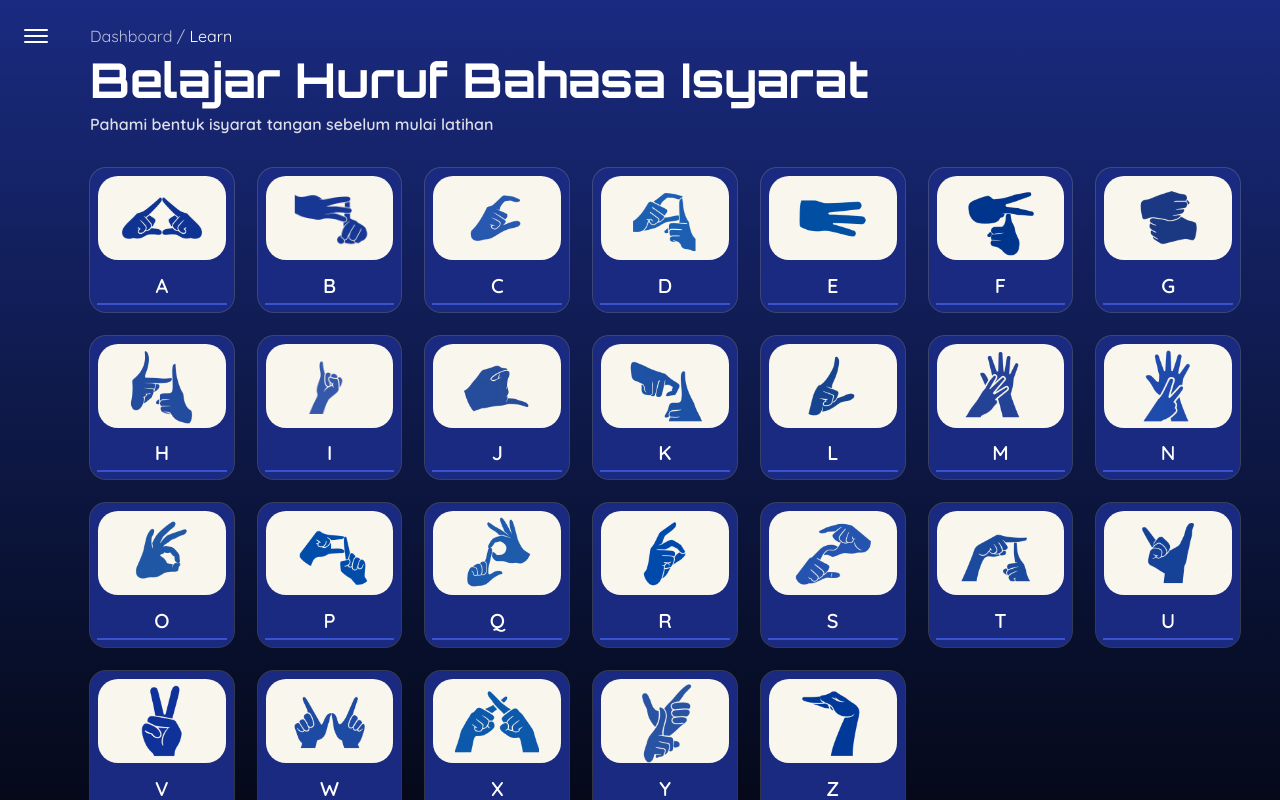
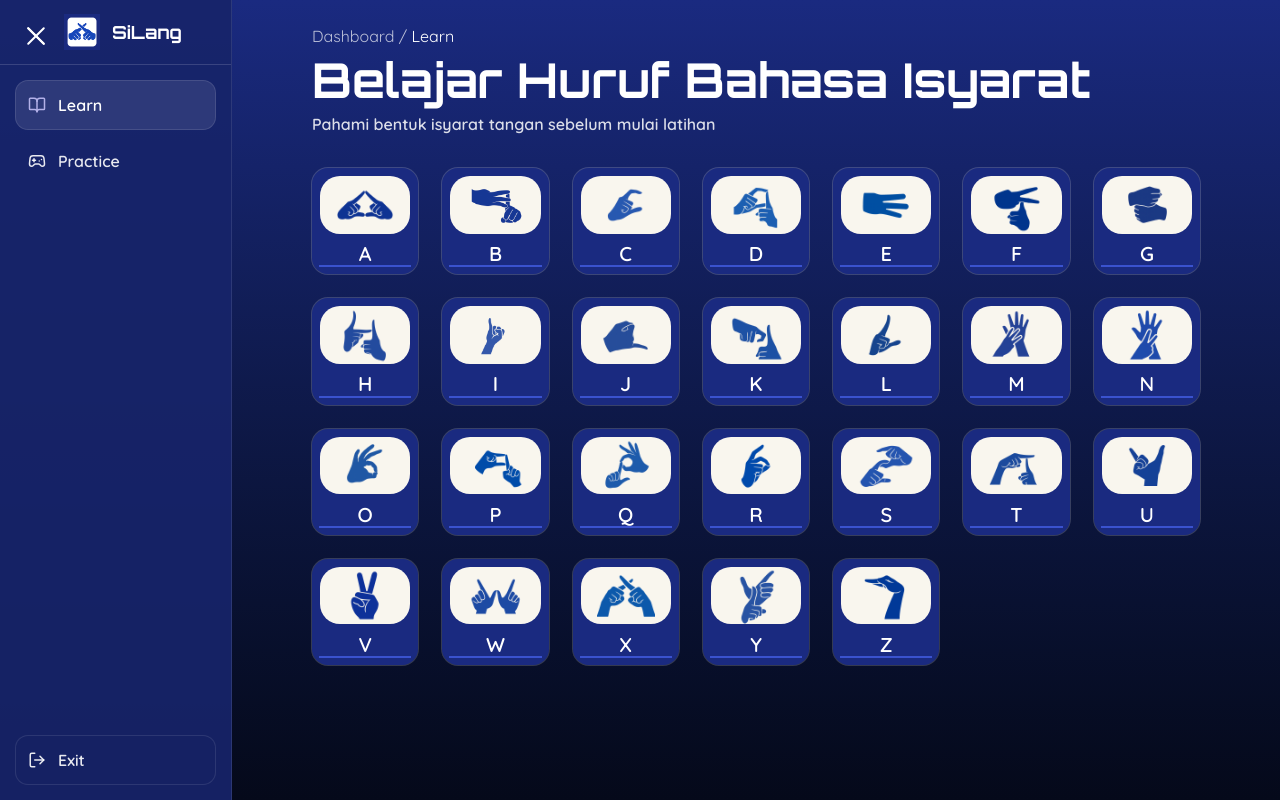
Before and after one commit to iHanzyy/silang-web, a Next.js app: page /dashboard/learn in a window 1280 px wide. Both pictures are taken after a click on the button "Toggle menu". Built offline with nearby package versions, Linux system fonts and the light colour scheme.

Commit message:
add animation sidebar

```diff
--- a/src/app/dashboard/learn/page.js
+++ b/src/app/dashboard/learn/page.js
@@ -28,7 +28,7 @@ export default function LearnPage() {
   const handleClose = useCallback(() => setOpenLetter(null), []);
 
   return (
-    <div className="px-6 md:px-10 py-6">
+    <div className="px-6 md:px-20 py-6">
       {/* Breadcrumb + Title */}
       <p className={`text-white/70 ${quicksand.className}`}>
         Dashboard / <span className="text-white">Learn</span>
--- a/src/app/dashboard/practice/page.js
+++ b/src/app/dashboard/practice/page.js
@@ -32,7 +32,7 @@ export default function PracticePage() {
   }, []);
 
   return (
-    <div className="px-6 md:px-10 py-6">
+    <div className="px-6 md:px-20 py-6">
       <div className="flex items-center justify-between">
         <div>
           <p className={`text-white/70 ${quicksand.className}`}>
--- a/src/components/AboutHero.jsx
+++ b/src/components/AboutHero.jsx
@@ -67,7 +67,7 @@ export default function AboutHero() {
               imgAlt="Faiz Zaenal Muttaqin"
               name="Faiz Zaenal Muttaqin"
               role="UI / UX Designer"
-              quote="Diatas langit masih ada faiz"
+              quote="Focus on the goal, not on the obstacles"
               igHref="https://www.instagram.com/cuiras_13/"
               ghHref="https://github.com/faizaenal"
             />
--- a/src/components/dashboard/DashboardShell.jsx
+++ b/src/components/dashboard/DashboardShell.jsx
@@ -3,6 +3,7 @@
 
 import { useEffect, useState } from "react";
 import { usePathname } from "next/navigation";
+import { motion, AnimatePresence } from "framer-motion";
 import DashboardSidebar from "./DashboardSidebar";
 import DashboardTopMenu from "./DashboardTopMenu";
 import AnimatedHamburgerButton from "@/components/AnimatedHamburgerButton";
@@ -20,35 +21,27 @@ function useIsMdUp() {
 }
 
 const SIDEBAR_W = 232;
-// jarak aman dari hamburger saat sidebar TERTUTUP (halaman non-session)
-const HAMBURGER_SAFE_OFFSET = 50;
 
 export default function DashboardShell({ children }) {
   const pathname = usePathname();
   const mdUp = useIsMdUp();
 
-  // ⬇️ Anggap halaman sesi practice jika URL /dashboard/practice/mod-*
   const isPracticeSession = /^\/dashboard\/practice\/mod-\d+$/.test(pathname);
 
-  // ===== Desktop: persist open state ketika BUKAN halaman sesi =====
-  const [deskOpen, setDeskOpen] = useState(true);
+  // ===== Desktop: sidebar dimulai dari tertutup =====
+  const [deskOpen, setDeskOpen] = useState(false);
+
   useEffect(() => {
-    const saved = localStorage.getItem("dashSidebarOpen");
-    if (saved !== null) setDeskOpen(saved === "1");
-  }, []);
-  useEffect(() => {
-    // tetap disimpan seperti biasa; di halaman sesi, state akan di-override saja
+    // Simpan state ke localStorage
     localStorage.setItem("dashSidebarOpen", deskOpen ? "1" : "0");
   }, [deskOpen]);
 
   // ===== Mobile drawer =====
   const [mobOpen, setMobOpen] = useState(false);
   useEffect(() => {
-    // tutup ketika ganti route pada mobile
     if (!mdUp) setMobOpen(false);
   }, [pathname, mdUp]);
 
-  // tutup paksa ketika masuk halaman sesi practice
   useEffect(() => {
     if (isPracticeSession) setMobOpen(false);
   }, [isPracticeSession]);
@@ -59,17 +52,14 @@ export default function DashboardShell({ children }) {
     return () => window.removeEventListener("keydown", onKey);
   }, []);
 
-  // ===== Nilai efektif (override) saat halaman sesi practice =====
+  // ===== Nilai efektif =====
   const effectiveDeskOpen = isPracticeSession ? false : deskOpen;
   const showDesktopHamburger = !isPracticeSession;
   const showMobileHamburger = !isPracticeSession;
 
-  const contentLeftPadding =
-    !isPracticeSession && !effectiveDeskOpen ? HAMBURGER_SAFE_OFFSET : 0;
-
   return (
     <div className="relative min-h-screen text-white">
-      {/* Hamburger desktop (kiri-atas) — disembunyikan pada halaman sesi */}
+      {/* Hamburger desktop */}
       {showDesktopHamburger && (
         <div className="hidden md:block fixed left-4 top-4 z-50">
           <AnimatedHamburgerButton
@@ -79,7 +69,7 @@ export default function DashboardShell({ children }) {
         </div>
       )}
 
-      {/* Hamburger mobile (kanan-atas) — disembunyikan pada halaman sesi */}
+      {/* Hamburger mobile */}
       {showMobileHamburger && (
         <div className="md:hidden fixed right-4 top-4 z-50">
           <AnimatedHamburgerButton
@@ -89,35 +79,47 @@ export default function DashboardShell({ children }) {
         </div>
       )}
 
-      {/* ==== DESKTOP: sidebar push + content-only scroll ==== */}
-      <div
-        className="hidden md:grid"
-        style={{
-          gridTemplateColumns: `${effectiveDeskOpen ? SIDEBAR_W : 0}px 1fr`,
-          height: "100vh",
-        }}
-      >
-        {/* Sidebar column */}
-        <div className="overflow-hidden">
+      {/* ==== DESKTOP: layout dengan animasi ==== */}
+      <div className="hidden md:flex h-screen relative">
+        {/* Sidebar dengan AnimatePresence */}
+        <AnimatePresence>
           {effectiveDeskOpen && (
-            <div className="sticky top-0 h-screen">
+            <motion.div
+              key="sidebar"
+              initial={{ x: -SIDEBAR_W }}
+              animate={{ x: 0 }}
+              exit={{ x: -SIDEBAR_W }}
+              transition={{
+                duration: 0.4,
+                ease: "easeInOut"
+              }}
+              style={{ width: SIDEBAR_W }}
+              className="absolute left-0 top-0 h-full z-10"
+            >
               <DashboardSidebar onExit={() => (window.location.href = "/")} />
-            </div>
+            </motion.div>
           )}
-        </div>
+        </AnimatePresence>
 
-        {/* Content column */}
-        <div
-          className="h-screen overflow-y-auto"
-          style={{ paddingLeft: contentLeftPadding }}
+        {/* Content area - initial state full width, bergeser ketika sidebar muncul */}
+        <motion.div
+          className="w-full h-screen overflow-y-auto"
+          animate={{
+            transform: effectiveDeskOpen ? `translateX(${SIDEBAR_W}px)` : 'translateX(0px)',
+            width: effectiveDeskOpen ? `calc(100% - ${SIDEBAR_W}px)` : '100%'
+          }}
+          transition={{
+            duration: 0.4,
+            ease: "easeInOut",
+            delay: effectiveDeskOpen ? 0 : 0 // content bergeser setelah sidebar muncul
+          }}
         >
           <div className="pb-10">{children}</div>
-        </div>
+        </motion.div>
       </div>
 
       {/* ==== MOBILE: drawer dari atas ==== */}
       <div className="md:hidden min-h-screen">
-        {/* Jangan tampilkan top menu saat sesi practice */}
         {!isPracticeSession && mobOpen && (
           <DashboardTopMenu onClose={() => setMobOpen(false)} />
         )}
--- a/src/components/dashboard/DashboardSidebar.jsx
+++ b/src/components/dashboard/DashboardSidebar.jsx
@@ -25,9 +25,7 @@ export default function DashboardSidebar({ onExit }) {
       "
     >
       {/* Brand */}
-      {/* ⬇️ Tambahkan padding kiri ekstra di desktop agar tidak ketimpa hamburger */}
       <div className="h-16 pr-4 pl-4 md:pl-16 flex items-center gap-3">
-        {/* Sesuaikan md:pl-16 ke md:pl-14 / md:pl-20 sesuai kebutuhanmu */}
         <Image src="/LogoSiLang.png" alt="SiLang" width={36} height={36} />
         <span className={`text-lg font-bold ${orbitron.className}`}>SiLang</span>
       </div>
--- a/src/components/practice/PracticeModuleCard.jsx
+++ b/src/components/practice/PracticeModuleCard.jsx
@@ -21,7 +21,7 @@ export default function PracticeModuleCard({
 
   // label CTA
   const cta =
-    progress >= 100 ? "Review" : progress > 0 ? "Lanjutkan" : "Mulai";
+    progress >= 100 ? "Ulangi" : progress > 0 ? "Lanjutkan" : "Mulai";
 
   return (
     <div
```
